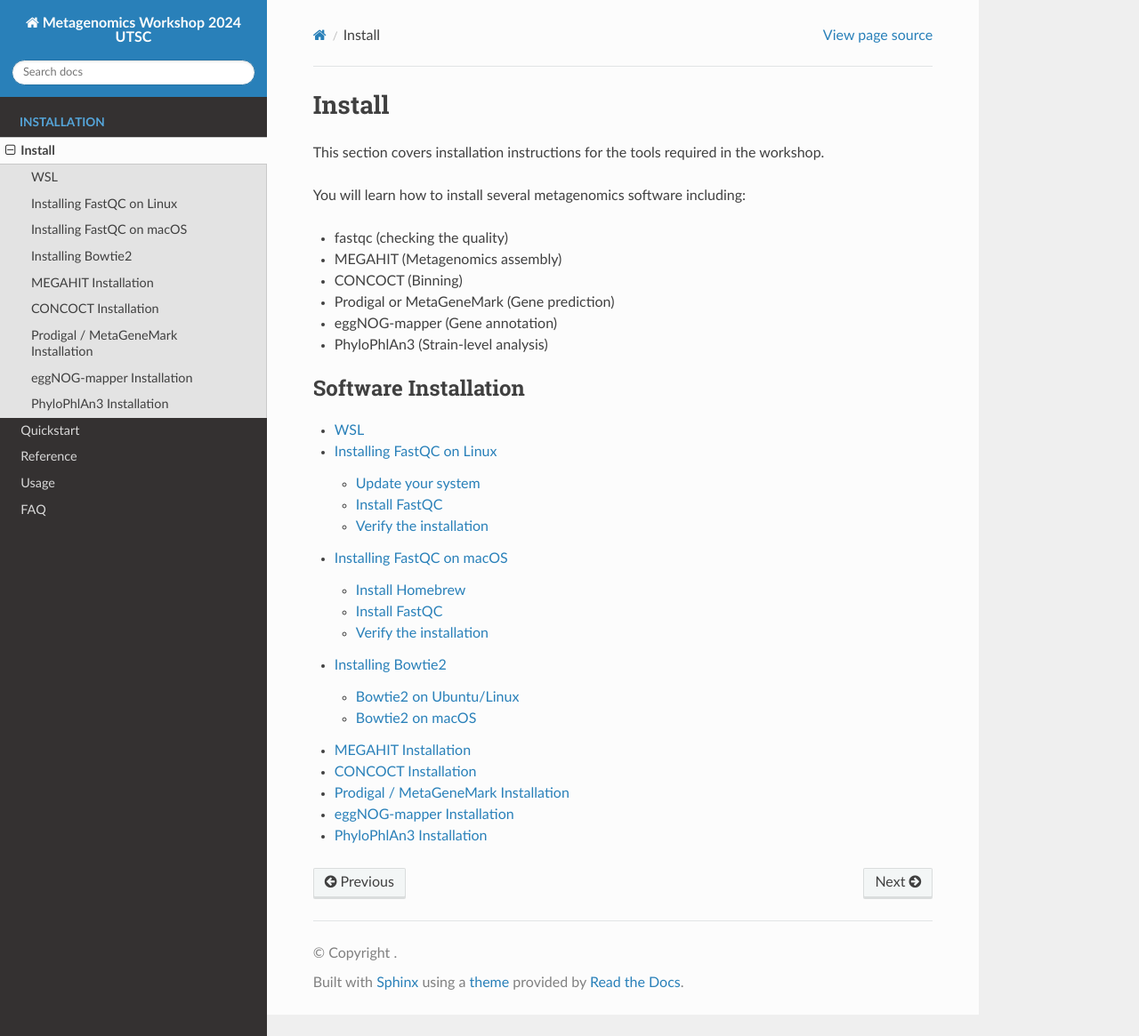
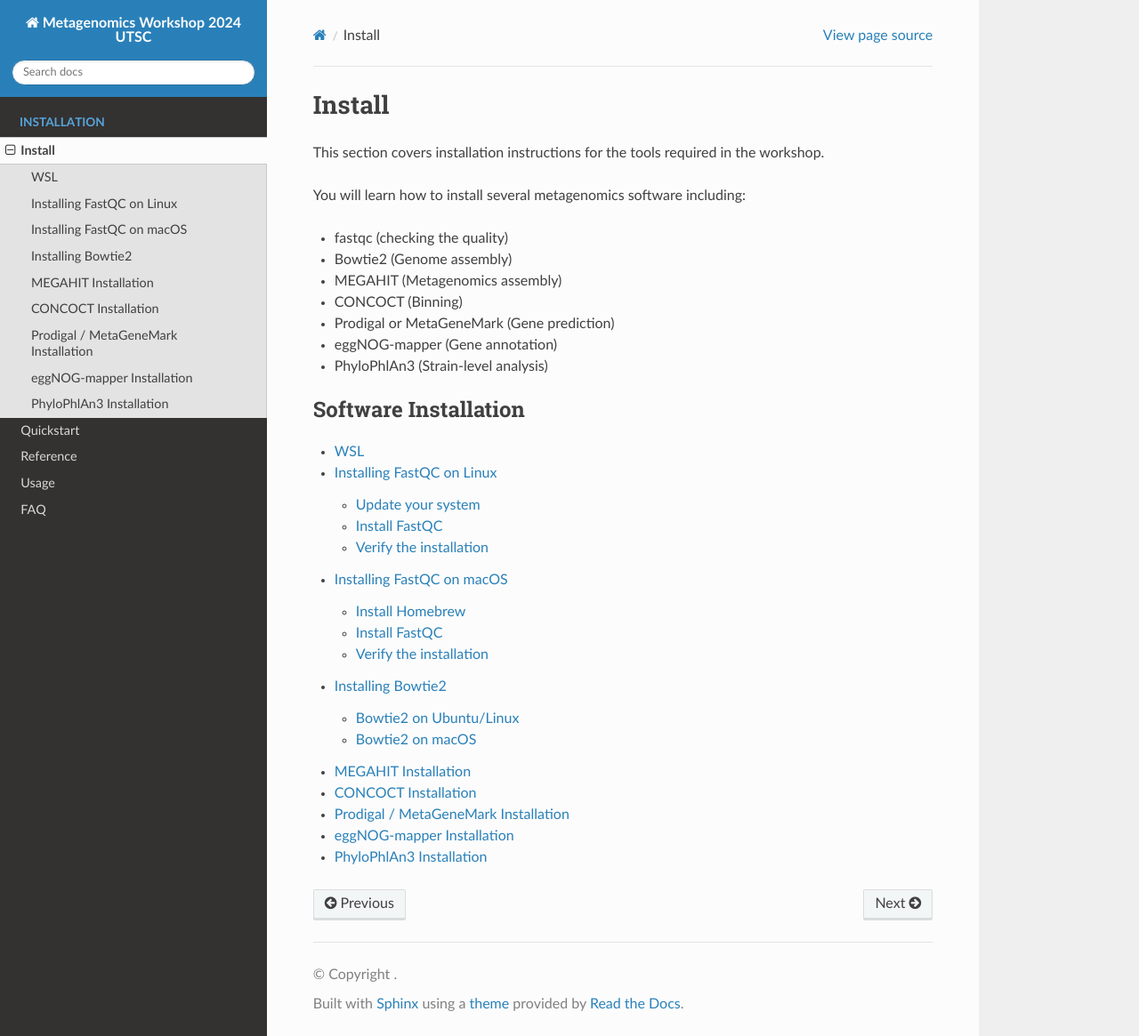
Before and after one commit to javad30/metagenomics-workshop-2024-UTSC, a Sphinx documentation site: the page built from docs/source/install/index.rst, in a window 1280 px wide and 1165 px high. Shown: the whole window at 89% size. Built offline with Sphinx 7.4.7 and the Read the Docs theme 3.1.0, drawn with Linux system fonts in a browser that asks for light colours.

Commit message:
Update install/index.rst to include Bowtie2

```diff
--- a/docs/source/install/index.rst
+++ b/docs/source/install/index.rst
@@ -9,6 +9,7 @@ This section covers installation instructions for the tools required in the work
 You will learn how to install several metagenomics software including:
 
 - fastqc (checking the quality)
+- Bowtie2 (Genome assembly)
 - MEGAHIT (Metagenomics assembly)
 - CONCOCT (Binning)
 - Prodigal or MetaGeneMark (Gene prediction)
```
